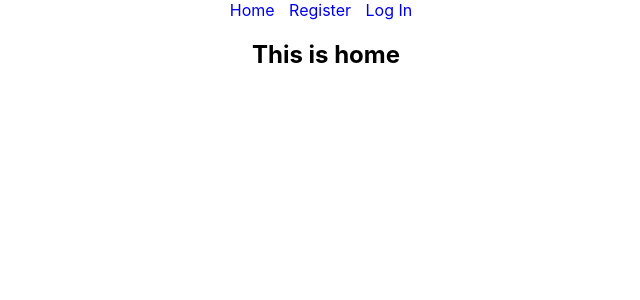
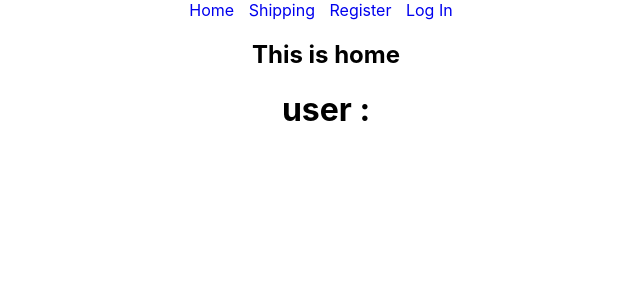
Before and after one commit to devruhul/authentication-with-custom-hook-and-priivate-route, a React (Create React App) app: page / in a window 1280 px wide. Shown: the top 300 px of the page, without its empty margins (314-954 px from the left). Built offline with nearby package versions, Linux system fonts and the light colour scheme; no server answers.

Commit message:
added context provider

```diff
--- a/src/App.js
+++ b/src/App.js
@@ -4,17 +4,22 @@ import Home from './components/Home/Home';
 import Header from './components/Header/Header';
 import Register from './components/Register/Register';
 import LogIn from './components/LogIn/LogIn.js';
+import AuthProvider from './context/AuthProvider';
+import Shipping from './components/Shipping/Shipping';
 
 function App() {
   return (
     <div className="App">
+      <AuthProvider>
         <Header />
         <Routes>
           <Route path="/" element={<Home />} />
           <Route path="home" element={<Home />} />
           <Route path="register" element={<Register />} />
           <Route path="login" element={<LogIn />} />
+          <Route path="/shipping" element={<Shipping />} />
         </Routes>
+      </AuthProvider>
     </div>
   );
 }
--- a/src/components/Header/Header.js
+++ b/src/components/Header/Header.js
@@ -1,13 +1,14 @@
 import React from 'react';
 import { Link } from 'react-router-dom';
-import useFirebase from '../../hooks/useFirebase';
+import useAuth from '../../hooks/useAuth';
 import './Header.css'
 
 const Header = () => {
-    const { user, signout } = useFirebase()
+    const { user, signout } = useAuth()
     return (
         <div>
             <Link to="home" > Home</Link>
+            <Link to="shipping" > Shipping</Link>
             <Link to="register" > Register</Link>
             <Link to="login" > Log In</Link>
             <span > {user.displayName} </span>
--- a/src/components/Home/Home.js
+++ b/src/components/Home/Home.js
@@ -1,9 +1,12 @@
 import React from 'react';
+import useAuth from './../../hooks/useAuth'
 
 const Home = () => {
+    const { user } = useAuth()
     return (
         <div>
             <h2>This is home</h2>
+            <h1>user : {user.displayName}</h1>
         </div>
     );
 };
--- a/src/components/LogIn/LogIn.js
+++ b/src/components/LogIn/LogIn.js
@@ -1,9 +1,9 @@
 import React from 'react';
 import { Link } from 'react-router-dom';
-import useFirebase from '../../hooks/useFirebase';
+import useAuth from '../../hooks/useAuth';
 
 const LogIn = () => {
-    const { handleGoogleSignIn } = useFirebase()
+    const { handleGoogleSignIn } = useAuth()
 
     return (
         <div>
--- /dev/null
+++ b/src/components/Shipping/Shipping.js
@@ -0,0 +1,11 @@
+import React from 'react';
+
+const Shipping = () => {
+    return (
+        <div>
+            <h2>this is shipping</h2>
+        </div>
+    );
+};
+
+export default Shipping;
--- /dev/null
+++ b/src/context/AuthProvider.js
@@ -0,0 +1,17 @@
+import React, { createContext } from 'react';
+import useFirebase from './../hooks/useFirebase'
+
+export const AuthContext = createContext()
+
+const AuthProvider = ({ children }) => {
+
+    const allContext = useFirebase()
+
+    return (
+        <AuthContext.Provider value={allContext}>
+            {children}
+        </AuthContext.Provider>
+    );
+};
+
+export default AuthProvider;
--- /dev/null
+++ b/src/hooks/useAuth.js
@@ -0,0 +1,9 @@
+import { useContext } from "react"
+import { AuthContext } from "../context/AuthProvider"
+
+
+const useAuth = () => {
+    return useContext(AuthContext)
+}
+
+export default useAuth
--- a/src/hooks/useFirebase.js
+++ b/src/hooks/useFirebase.js
@@ -37,7 +37,8 @@ const useFirebase = () => {
     }, [auth])
 
     return {
-        user, error,
+        user,
+        error,
         signout,
         handleGoogleSignIn
     }
```
Lines whose indentation alone changed are shown as unchanged.
